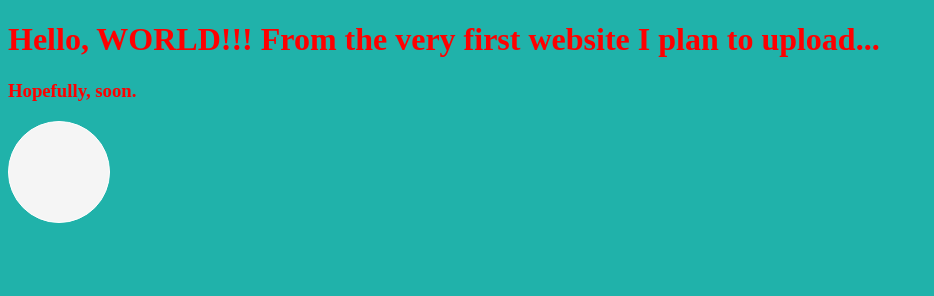
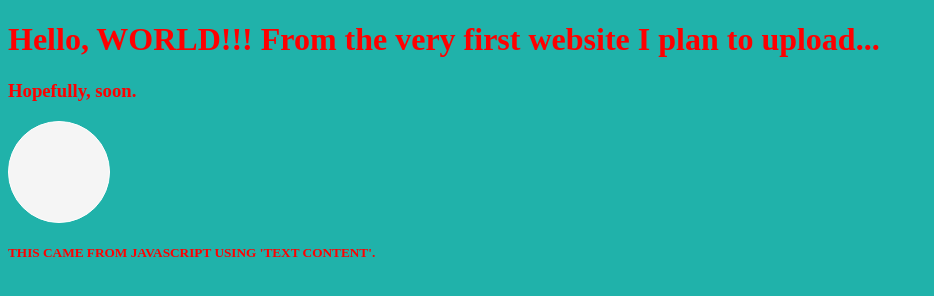
Before and after one commit to dho1115/MyTestWebsite, a plain HTML site: page index.html in a window 1280 px wide. Shown: the whole page, without its empty margins (0-934 px from the left). Drawn offline with Linux system fonts and the light colour scheme.

Commit message:
Added JS.

```diff
--- a/index.html
+++ b/index.html
@@ -14,6 +14,9 @@
     <div>
 
     </div>
+
+    <h5></h5>
     <link rel="stylesheet" href="mytestwebsite.css" />
+    <script src="mytestwebsite.js"></script>
 </body>
 </html>
--- /dev/null
+++ b/mytestwebsite.js
@@ -0,0 +1,4 @@
+
+
+let h5 = document.querySelector("h5");
+h5.textContent="THIS CAME FROM JAVASCRIPT USING 'TEXT CONTENT'."
```
